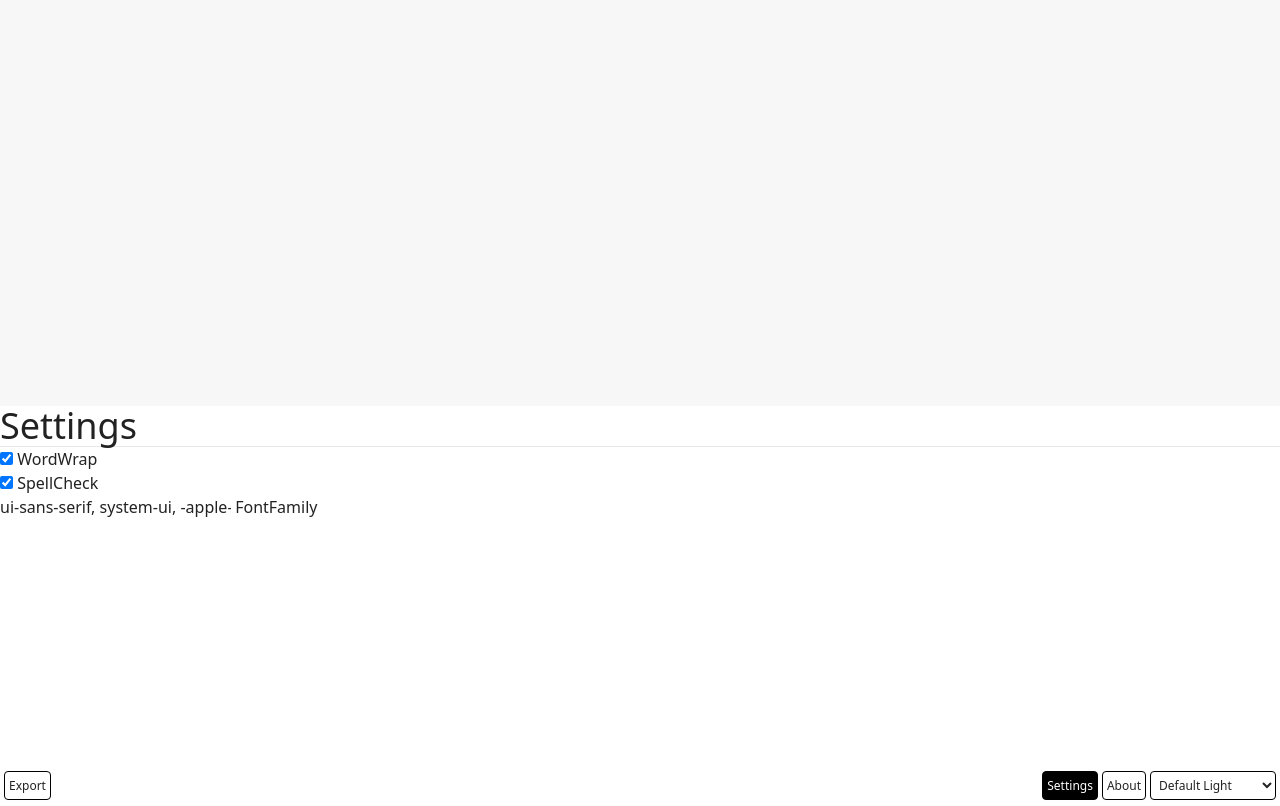
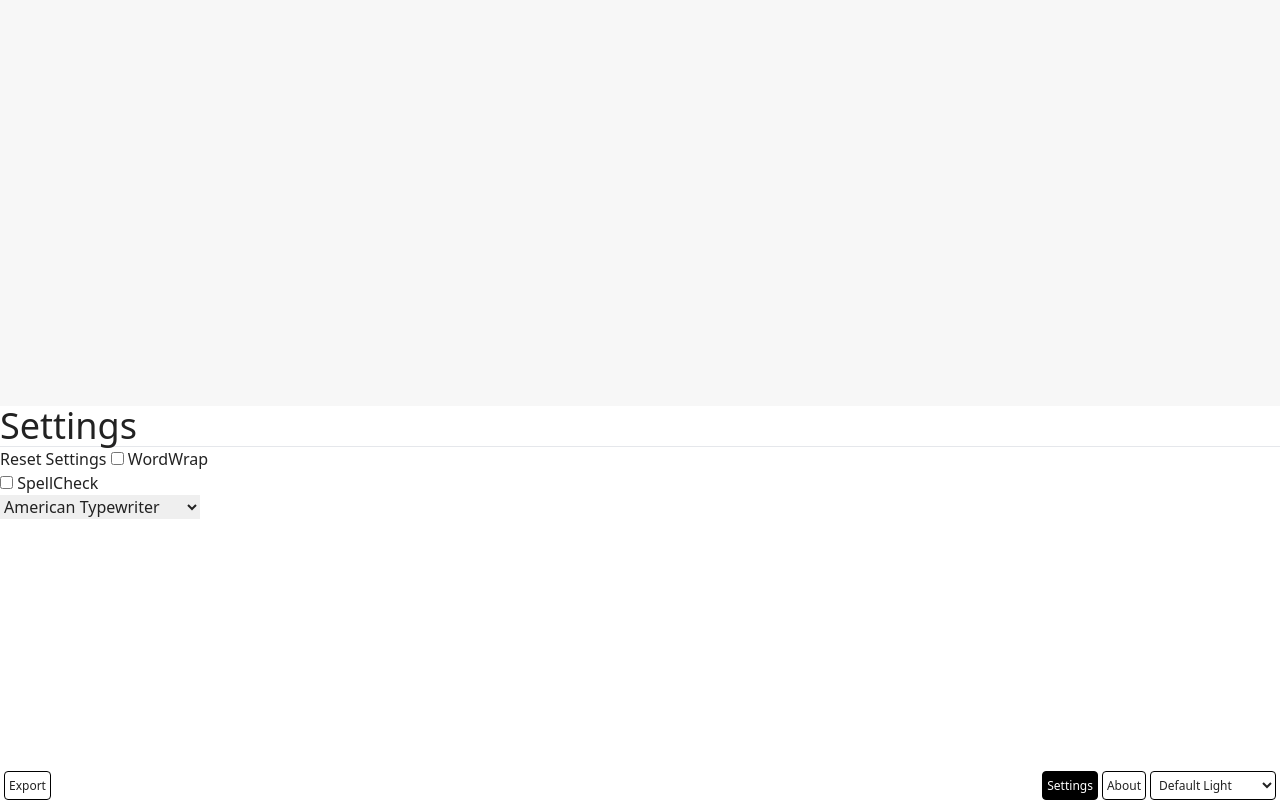
Before and after one commit to AtomicChocolate/textarea, a Svelte app: page / in a window 1280 px wide. Both pictures are taken after a click on the button "Settings". Built offline with nearby package versions, Linux system fonts and the light colour scheme.

Commit message:
we're factoring out reset settings cuz i cant figure out how to implement it and its not that important!!

```diff
--- a/src/components/Settings.svelte
+++ b/src/components/Settings.svelte
@@ -1,6 +1,8 @@
 <script lang="ts">
 	import { panels } from "../utilities/PanelStore";
 	import { settings } from "../utilities/SettingsStore";
+	import { resetSettings } from "../utilities/Save";
+	import { allFonts } from "../utilities/GetFonts";
 
 	function ChangeSetting(setting, valueType, e) {
 		let newValue;
@@ -9,7 +11,7 @@
 				newValue = e.currentTarget.value;
 				break;
 			case "boolean":
-				newValue = e.target.checked;
+				newValue = !e.target.checked;
 				break;
 			default:
 				console.warn(
@@ -19,6 +21,8 @@
 		}
 		$settings = { ...$settings, [setting]: newValue };
 	}
+
+	let thesettings = $settings;
 </script>
 
 <div
@@ -28,9 +32,16 @@
 >
 	<h1 class="text-4xl">Settings</h1>
 	<hr />
+	<!-- TODO: friendly name for settings -->
+	<button on:click={resetSettings}>Reset Settings</button>
 	{#each Object.entries($settings) as [setting, value] (setting)}
-		<!-- <br><code>{setting} ({typeof value}) = {value}</code><br> -->
-		{#if setting !== "Theme"}
+		{#if setting === "FontFamily"}
+			<select name={setting} id={setting}
+				>{#each allFonts as fontFamily}
+					<option value={fontFamily}>{fontFamily}</option>
+				{/each}
+			</select>
+		{:else if setting !== "Theme"}
 			{#if typeof value === "string"}
 				<input
 					type="text"
@@ -44,8 +55,7 @@
 					type="checkbox"
 					title={setting}
 					name={setting}
-					bind:checked={value}
-					on:change={(e) => ChangeSetting(setting, typeof value, e)}
+					on:click={(e) => ChangeSetting(setting, typeof value, e)}
 				/>
 			{/if}
 			<label for={setting}>{setting}</label>
--- /dev/null
+++ b/src/utilities/GetFonts.ts
@@ -0,0 +1,142 @@
+// https://stackoverflow.com/questions/3368837/list-every-font-a-users-browser-can-display
+export const allFonts = new Set(
+	[
+		// Windows 10
+		"Arial",
+		"Arial Black",
+		"Bahnschrift",
+		"Calibri",
+		"Cambria",
+		"Cambria Math",
+		"Candara",
+		"Comic Sans MS",
+		"Consolas",
+		"Constantia",
+		"Corbel",
+		"Courier New",
+		"Ebrima",
+		"Franklin Gothic Medium",
+		"Gabriola",
+		"Gadugi",
+		"Georgia",
+		"HoloLens MDL2 Assets",
+		"Impact",
+		"Ink Free",
+		"Javanese Text",
+		"Leelawadee UI",
+		"Lucida Console",
+		"Lucida Sans Unicode",
+		"Malgun Gothic",
+		"Marlett",
+		"Microsoft Himalaya",
+		"Microsoft JhengHei",
+		"Microsoft New Tai Lue",
+		"Microsoft PhagsPa",
+		"Microsoft Sans Serif",
+		"Microsoft Tai Le",
+		"Microsoft YaHei",
+		"Microsoft Yi Baiti",
+		"MingLiU-ExtB",
+		"Mongolian Baiti",
+		"MS Gothic",
+		"MV Boli",
+		"Myanmar Text",
+		"Nirmala UI",
+		"Palatino Linotype",
+		"Segoe MDL2 Assets",
+		"Segoe Print",
+		"Segoe Script",
+		"Segoe UI",
+		"Segoe UI Historic",
+		"Segoe UI Emoji",
+		"Segoe UI Symbol",
+		"SimSun",
+		"Sitka",
+		"Sylfaen",
+		"Symbol",
+		"Tahoma",
+		"Times New Roman",
+		"Trebuchet MS",
+		"Verdana",
+		"Webdings",
+		"Wingdings",
+		"Yu Gothic",
+		// macOS
+		"American Typewriter",
+		"Andale Mono",
+		"Arial",
+		"Arial Black",
+		"Arial Narrow",
+		"Arial Rounded MT Bold",
+		"Arial Unicode MS",
+		"Avenir",
+		"Avenir Next",
+		"Avenir Next Condensed",
+		"Baskerville",
+		"Big Caslon",
+		"Bodoni 72",
+		"Bodoni 72 Oldstyle",
+		"Bodoni 72 Smallcaps",
+		"Bradley Hand",
+		"Brush Script MT",
+		"Chalkboard",
+		"Chalkboard SE",
+		"Chalkduster",
+		"Charter",
+		"Cochin",
+		"Comic Sans MS",
+		"Copperplate",
+		"Courier",
+		"Courier New",
+		"Didot",
+		"DIN Alternate",
+		"DIN Condensed",
+		"Futura",
+		"Geneva",
+		"Georgia",
+		"Gill Sans",
+		"Helvetica",
+		"Helvetica Neue",
+		"Herculanum",
+		"Hoefler Text",
+		"Impact",
+		"Lucida Grande",
+		"Luminari",
+		"Marker Felt",
+		"Menlo",
+		"Microsoft Sans Serif",
+		"Monaco",
+		"Noteworthy",
+		"Optima",
+		"Palatino",
+		"Papyrus",
+		"Phosphate",
+		"Rockwell",
+		"Savoye LET",
+		"SignPainter",
+		"Skia",
+		"Snell Roundhand",
+		"Tahoma",
+		"Times",
+		"Times New Roman",
+		"Trattatello",
+		"Trebuchet MS",
+		"Verdana",
+		"Zapfino",
+	].sort()
+);
+
+(async () => {
+	await document.fonts.ready;
+
+	const fontAvailable = new Set();
+
+	for (const font of fontCheck.values()) {
+		if (document.fonts.check(`12px "${font}"`)) {
+			fontAvailable.add(font);
+		}
+	}
+
+	console.log("Available Fonts:", [...fontAvailable.values()]);
+	return [...fontAvailable.values()];
+})();
--- a/src/utilities/Save.ts
+++ b/src/utilities/Save.ts
@@ -4,6 +4,7 @@ const STORAGE_KEYS = {
 };
 
 export type SettingsType = {
+	[key: string]: string | boolean;
 	Theme: string;
 	WordWrap: boolean;
 	SpellCheck: boolean;
@@ -51,9 +52,13 @@ function getSettings(): SettingsType {
 
 function saveSettings(settings: SettingsType): void {
 	// Convert the settings object into a JSON string for storage
-	console.log("saving settings");
 	settings = { ...DEFAULT_SETTINGS, ...settings };
 	saveToStorage(STORAGE_KEYS.SETTINGS, JSON.stringify(settings));
 }
 
-export { getText, saveText, getSettings, saveSettings };
+function resetSettings(): void {
+	console.log("resetting settings");
+	saveSettings(DEFAULT_SETTINGS);
+}
+
+export { getText, saveText, getSettings, saveSettings, resetSettings };
```
Also changed, not shown: 1 other file (tests, documents, lock files or other folders).
